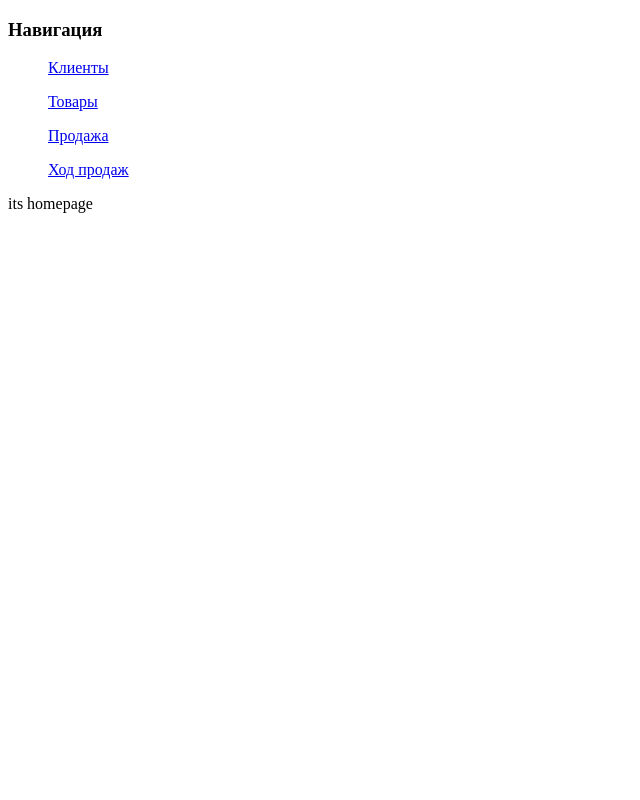
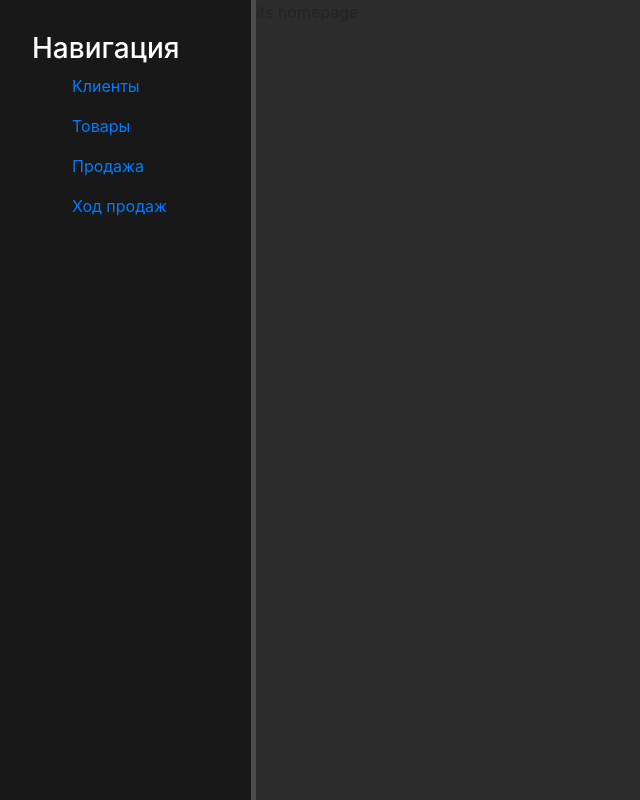
Before and after one commit to compend1um/PracticePython_2pt, a Django app: page / in a window 1280 px wide. Shown: the whole page, without its empty margins (0-640 px from the left). Run offline with Django 5.2, Linux system fonts and the light colour scheme.

Commit message:
Добавлен, но не доделан css

```diff
--- /dev/null
+++ b/z3/z3/static/css/main.css
@@ -0,0 +1,16 @@
+
+
+body {
+    background: #2c2c2c
+}
+
+aside {
+
+    float: left;
+    background: #181818;
+    width: 20%;
+    padding: 2.5%;
+    height: 100vh;
+    color: #fff;
+    border-right: 5px solid #4d4d4d;
+}
--- a/z3/z3/templates/layout.html
+++ b/z3/z3/templates/layout.html
@@ -1,3 +1,4 @@
+{% load static %}
 <!doctype html>
 <html lang="ru">
 <head>
@@ -5,6 +6,9 @@
     <meta name="viewport"
           content="width=device-width, user-scalable=no, initial-scale=1.0, maximum-scale=1.0, minimum-scale=1.0">
     <meta http-equiv="X-UA-Compatible" content="ie=edge">
+
+    <link href="https://cdn.jsdelivr.net/npm/bootstrap@4.6.0/dist/css/bootstrap.min.css" rel="stylesheet">
+    <link href="{% static 'css/main.css' %}" rel="stylesheet">
     <title>{% block title %}{% endblock title %}</title>
 </head>
 <body>
```
